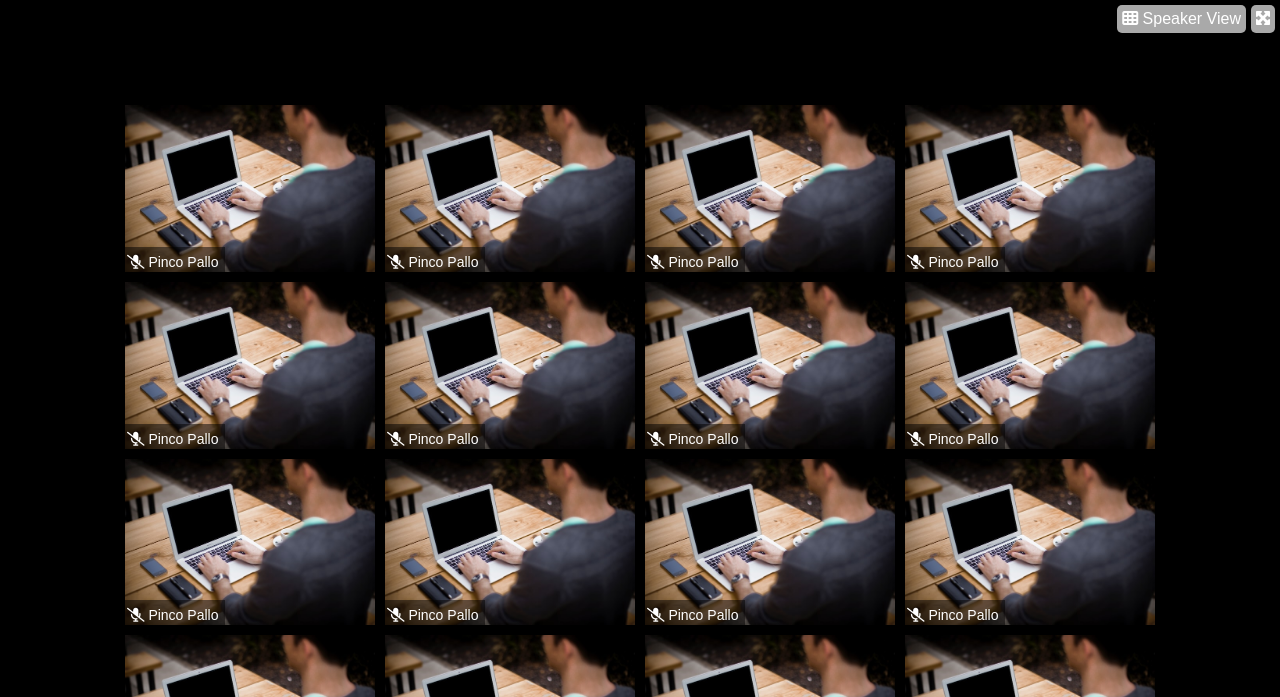
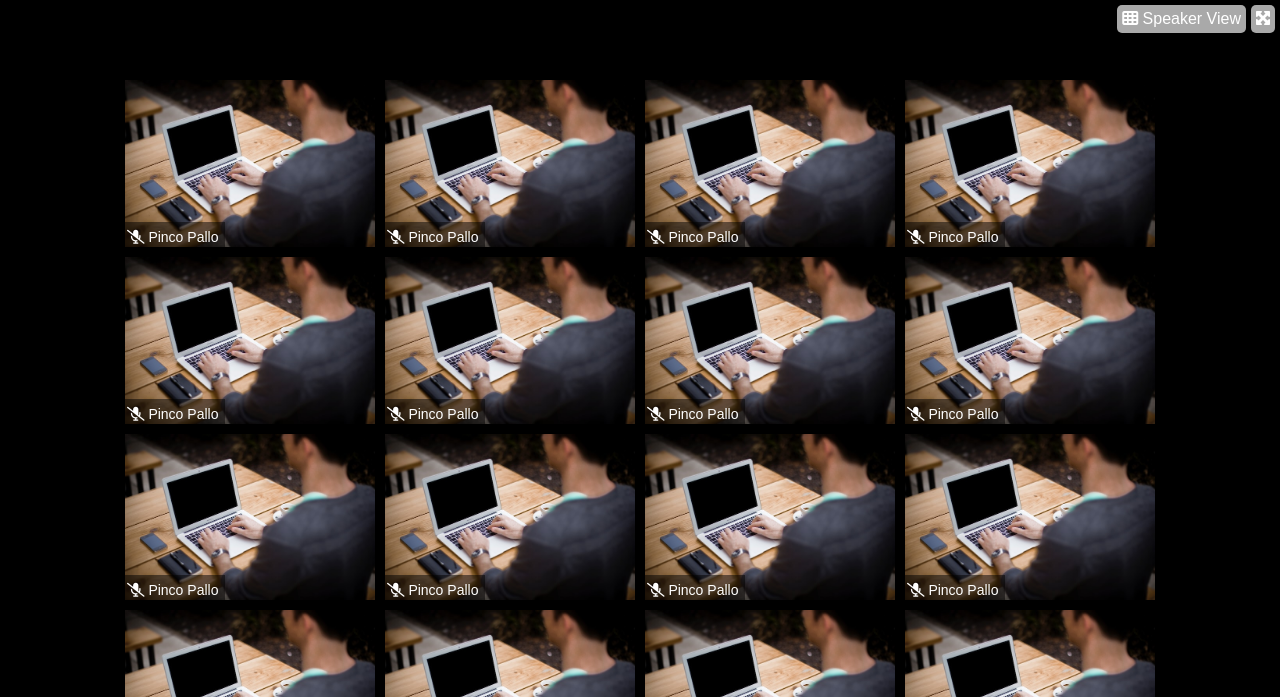
Before and after one commit to albertoBarl/html-css-zoom, a plain HTML site: page index.html in a window 1280 px wide. Shown: the top 697 px of the page. Drawn offline with Linux system fonts and the light colour scheme.

Commit message:
added to .container padding bottom

```diff
--- a/css/style.css
+++ b/css/style.css
@@ -29,7 +29,8 @@ main{
 }
 
 .container{
-    padding-top: 100px;
+    padding-top: 75px;
+    padding-bottom: 37px;
     height: calc(100vh - 100px);
     display: flex;
     flex-wrap: wrap;
```
